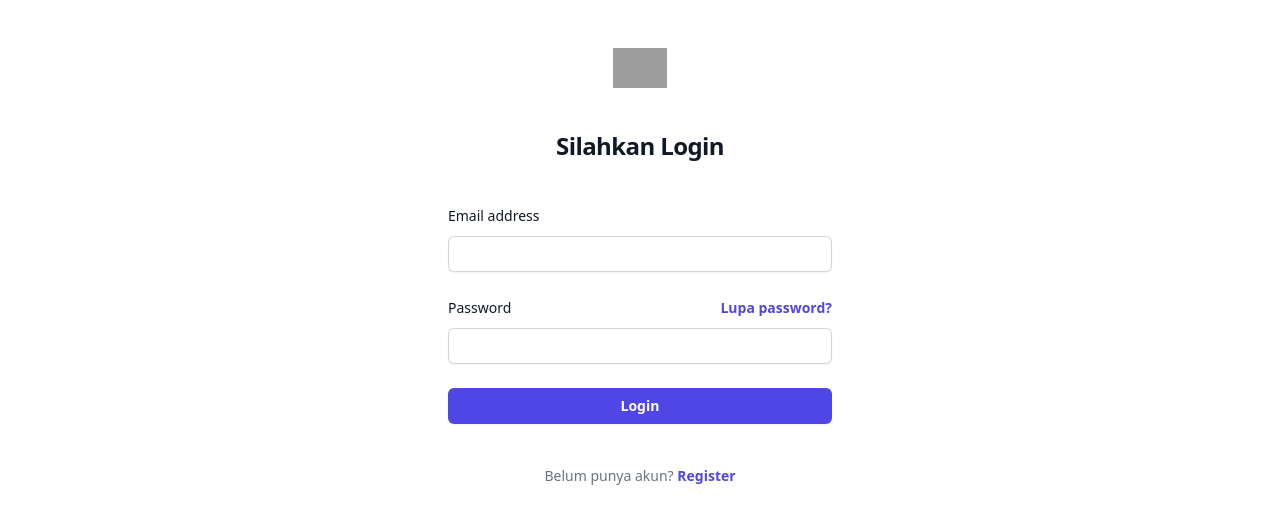
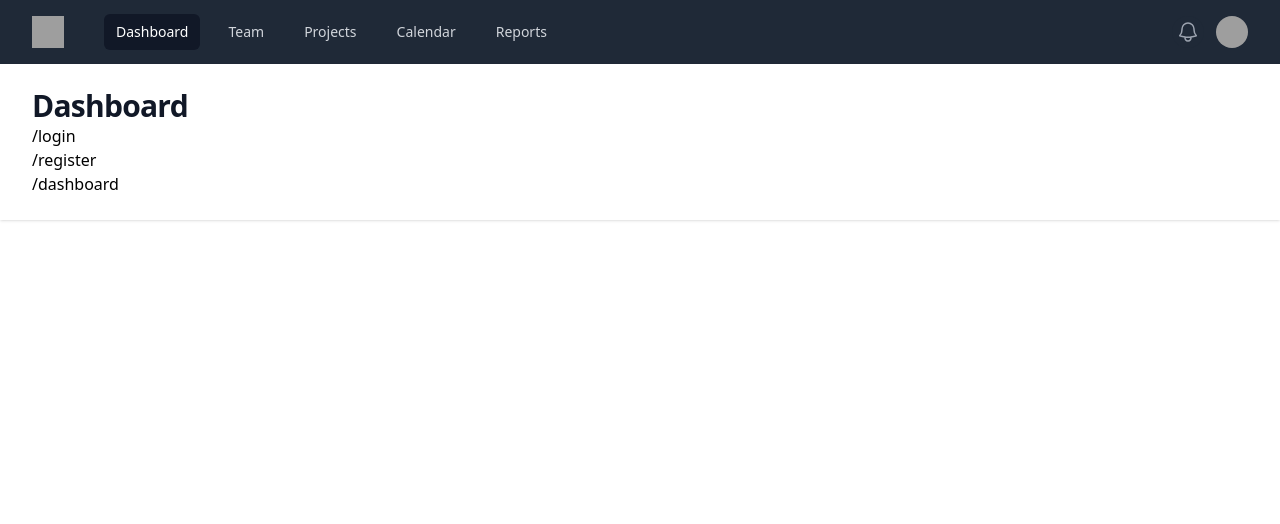
Before and after one commit to daviddvsjrgg/myle-project, a React (Create React App) app: page / in a window 1280 px wide. Shown: the top 524 px of the page. Built offline with nearby package versions, Linux system fonts and the light colour scheme; grey boxes are pictures that could not be loaded.

Commit message:
feat (dashboard)

```diff
--- a/package.json
+++ b/package.json
@@ -3,9 +3,12 @@
   "version": "0.1.0",
   "private": true,
   "dependencies": {
+    "@headlessui/react": "^1.7.17",
+    "@heroicons/react": "^2.0.18",
     "@testing-library/jest-dom": "^5.17.0",
     "@testing-library/react": "^13.4.0",
     "@testing-library/user-event": "^13.5.0",
+    "classnames": "^2.3.2",
     "react": "^18.2.0",
     "react-dom": "^18.2.0",
     "react-router-dom": "^6.16.0",
--- a/src/App.js
+++ b/src/App.js
@@ -6,13 +6,15 @@ import {
 
 import Login from './pages/Login';
 import Register from "./pages/Register";
+import Dashboard from "./pages/halaman/dashboard";
 
 function App() {
   return (
     <div className="App">
       <BrowserRouter>
         <Routes>
-            <Route path="/" element={<Login />} />
+            <Route path="/" element={<Dashboard />} />
+            <Route path="/login" element={<Login />} />
             <Route path="/register" element={<Register />} />
         </Routes>
       </BrowserRouter>
--- a/src/pages/Login.jsx
+++ b/src/pages/Login.jsx
@@ -71,6 +71,18 @@ const Login = () => {
           Register
         </a>
       </p>
+        <h1>url-nya -{'>'}</h1>
+        <ul>
+            <li>
+                <a href='/login'>/login</a>
+            </li>
+            <li>
+                <a href='/register'>/register</a>
+            </li>
+            <li>
+                <a href='/'>/dashboard</a>
+            </li>
+        </ul>
     </div>
   </div>
   )
--- a/src/pages/Register.jsx
+++ b/src/pages/Register.jsx
@@ -97,7 +97,7 @@ const Register = () => {
 
       <p className="mt-10 text-center text-sm text-gray-500">
         Sudah punya akun?{' '}
-        <a href="/" className="font-semibold leading-6 text-indigo-600 hover:text-indigo-500">
+        <a href="/login" className="font-semibold leading-6 text-indigo-600 hover:text-indigo-500">
           Login
         </a>
       </p>
--- /dev/null
+++ b/src/pages/halaman/dashboard.jsx
@@ -0,0 +1,202 @@
+import { Fragment } from 'react'
+import { Disclosure, Menu, Transition } from '@headlessui/react'
+import { Bars3Icon, BellIcon, XMarkIcon } from '@heroicons/react/24/outline'
+import classNames from 'classnames';
+
+const user = {
+  name: 'Tom Cook',
+  email: 'tom@example.com',
+  imageUrl:
+    'https://images.unsplash.com/photo-1472099645785-5658abf4ff4e?ixlib=rb-1.2.1&ixid=eyJhcHBfaWQiOjEyMDd9&auto=format&fit=facearea&facepad=2&w=256&h=256&q=80',
+}
+const navigation = [
+  { name: 'Dashboard', href: '#', current: true },
+  { name: 'Team', href: '#', current: false },
+  { name: 'Projects', href: '#', current: false },
+  { name: 'Calendar', href: '#', current: false },
+  { name: 'Reports', href: '#', current: false },
+]
+const userNavigation = [
+  { name: 'Your Profile', href: '#' },
+  { name: 'Settings', href: '#' },
+  { name: 'Sign out', href: '#' },
+]
+
+const dashboard = () => {
+  return (
+    <div className="min-h-full">
+    <Disclosure as="nav" className="bg-gray-800">
+      {({ open }) => (
+        <>
+          <div className="mx-auto max-w-7xl px-4 sm:px-6 lg:px-8">
+            <div className="flex h-16 items-center justify-between">
+              <div className="flex items-center">
+                <div className="flex-shrink-0">
+                  <img
+                    className="h-8 w-8"
+                    src="https://tailwindui.com/img/logos/mark.svg?color=indigo&shade=500"
+                    alt="Your Company"
+                  />
+                </div>
+                <div className="hidden md:block">
+                  <div className="ml-10 flex items-baseline space-x-4">
+                    {navigation.map((item) => (
+                      <a
+                        key={item.name}
+                        href={item.href}
+                        className={classNames(
+                          item.current
+                            ? 'bg-gray-900 text-white'
+                            : 'text-gray-300 hover:bg-gray-700 hover:text-white',
+                          'rounded-md px-3 py-2 text-sm font-medium'
+                        )}
+                        aria-current={item.current ? 'page' : undefined}
+                      >
+                        {item.name}
+                      </a>
+                    ))}
+                  </div>
+                </div>
+              </div>
+              <div className="hidden md:block">
+                <div className="ml-4 flex items-center md:ml-6">
+                  <button
+                    type="button"
+                    className="relative rounded-full bg-gray-800 p-1 text-gray-400 hover:text-white focus:outline-none focus:ring-2 focus:ring-white focus:ring-offset-2 focus:ring-offset-gray-800"
+                  >
+                    <span className="absolute -inset-1.5" />
+                    <span className="sr-only">View notifications</span>
+                    <BellIcon className="h-6 w-6" aria-hidden="true" />
+                  </button>
+
+                  {/* Profile dropdown */}
+                  <Menu as="div" className="relative ml-3">
+                    <div>
+                      <Menu.Button className="relative flex max-w-xs items-center rounded-full bg-gray-800 text-sm focus:outline-none focus:ring-2 focus:ring-white focus:ring-offset-2 focus:ring-offset-gray-800">
+                        <span className="absolute -inset-1.5" />
+                        <span className="sr-only">Open user menu</span>
+                        <img className="h-8 w-8 rounded-full" src={user.imageUrl} alt="" />
+                      </Menu.Button>
+                    </div>
+                    <Transition
+                      as={Fragment}
+                      enter="transition ease-out duration-100"
+                      enterFrom="transform opacity-0 scale-95"
+                      enterTo="transform opacity-100 scale-100"
+                      leave="transition ease-in duration-75"
+                      leaveFrom="transform opacity-100 scale-100"
+                      leaveTo="transform opacity-0 scale-95"
+                    >
+                      <Menu.Items className="absolute right-0 z-10 mt-2 w-48 origin-top-right rounded-md bg-white py-1 shadow-lg ring-1 ring-black ring-opacity-5 focus:outline-none">
+                        {userNavigation.map((item) => (
+                          <Menu.Item key={item.name}>
+                            {({ active }) => (
+                              <a
+                                href={item.href}
+                                className={classNames(
+                                  active ? 'bg-gray-100' : '',
+                                  'block px-4 py-2 text-sm text-gray-700'
+                                )}
+                              >
+                                {item.name}
+                              </a>
+                            )}
+                          </Menu.Item>
+                        ))}
+                      </Menu.Items>
+                    </Transition>
+                  </Menu>
+                </div>
+              </div>
+              <div className="-mr-2 flex md:hidden">
+                {/* Mobile menu button */}
+                <Disclosure.Button className="relative inline-flex items-center justify-center rounded-md bg-gray-800 p-2 text-gray-400 hover:bg-gray-700 hover:text-white focus:outline-none focus:ring-2 focus:ring-white focus:ring-offset-2 focus:ring-offset-gray-800">
+                  <span className="absolute -inset-0.5" />
+                  <span className="sr-only">Open main menu</span>
+                  {open ? (
+                    <XMarkIcon className="block h-6 w-6" aria-hidden="true" />
+                  ) : (
+                    <Bars3Icon className="block h-6 w-6" aria-hidden="true" />
+                  )}
+                </Disclosure.Button>
+              </div>
+            </div>
+          </div>
+
+          <Disclosure.Panel className="md:hidden">
+            <div className="space-y-1 px-2 pb-3 pt-2 sm:px-3">
+              {navigation.map((item) => (
+                <Disclosure.Button
+                  key={item.name}
+                  as="a"
+                  href={item.href}
+                  className={classNames(
+                    item.current ? 'bg-gray-900 text-white' : 'text-gray-300 hover:bg-gray-700 hover:text-white',
+                    'block rounded-md px-3 py-2 text-base font-medium'
+                  )}
+                  aria-current={item.current ? 'page' : undefined}
+                >
+                  {item.name}
+                </Disclosure.Button>
+              ))}
+            </div>
+            <div className="border-t border-gray-700 pb-3 pt-4">
+              <div className="flex items-center px-5">
+                <div className="flex-shrink-0">
+                  <img className="h-10 w-10 rounded-full" src={user.imageUrl} alt="" />
+                </div>
+                <div className="ml-3">
+                  <div className="text-base font-medium leading-none text-white">{user.name}</div>
+                  <div className="text-sm font-medium leading-none text-gray-400">{user.email}</div>
+                </div>
+                <button
+                  type="button"
+                  className="relative ml-auto flex-shrink-0 rounded-full bg-gray-800 p-1 text-gray-400 hover:text-white focus:outline-none focus:ring-2 focus:ring-white focus:ring-offset-2 focus:ring-offset-gray-800"
+                >
+                  <span className="absolute -inset-1.5" />
+                  <span className="sr-only">View notifications</span>
+                  <BellIcon className="h-6 w-6" aria-hidden="true" />
+                </button>
+              </div>
+              <div className="mt-3 space-y-1 px-2">
+                {userNavigation.map((item) => (
+                  <Disclosure.Button
+                    key={item.name}
+                    as="a"
+                    href={item.href}
+                    className="block rounded-md px-3 py-2 text-base font-medium text-gray-400 hover:bg-gray-700 hover:text-white"
+                  >
+                    {item.name}
+                  </Disclosure.Button>
+                ))}
+              </div>
+            </div>
+          </Disclosure.Panel>
+        </>
+      )}
+    </Disclosure>
+
+    <header className="bg-white shadow">
+      <div className="mx-auto max-w-7xl px-4 py-6 sm:px-6 lg:px-8">
+        <h1 className="text-3xl font-bold tracking-tight text-gray-900">Dashboard</h1>
+        <ul>
+            <li>
+                <a href='/login'>/login</a>
+            </li>
+            <li>
+                <a href='/register'>/register</a>
+            </li>
+            <li>
+                <a href='/'>/dashboard</a>
+            </li>
+        </ul>
+      </div>
+    </header>
+    <main>
+      <div className="mx-auto max-w-7xl py-6 sm:px-6 lg:px-8">{/* Your content */}</div>
+    </main>
+  </div>
+  )
+}
+
+export default dashboard
```
Also changed, not shown: 1 other file (tests, documents, lock files or other folders).
